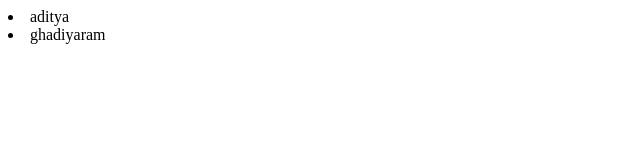
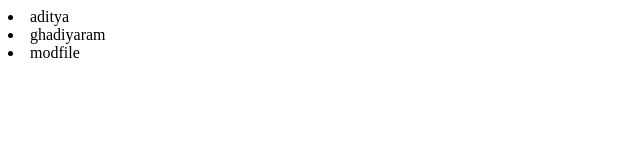
Before and after one commit to aditya2508/Aditya, a plain HTML site: page index.html in a window 1280 px wide. Shown: the full height of the page, 0-640 px from the left. Drawn offline with Linux system fonts and the light colour scheme.

Commit message:
index.html

```diff
--- a/index.html
+++ b/index.html
@@ -2,5 +2,6 @@
 	<body>
 	<li>aditya</li>
 	<li>ghadiyaram</li>
+	<li>modfile</li>
 	</body>
 </html>
```
